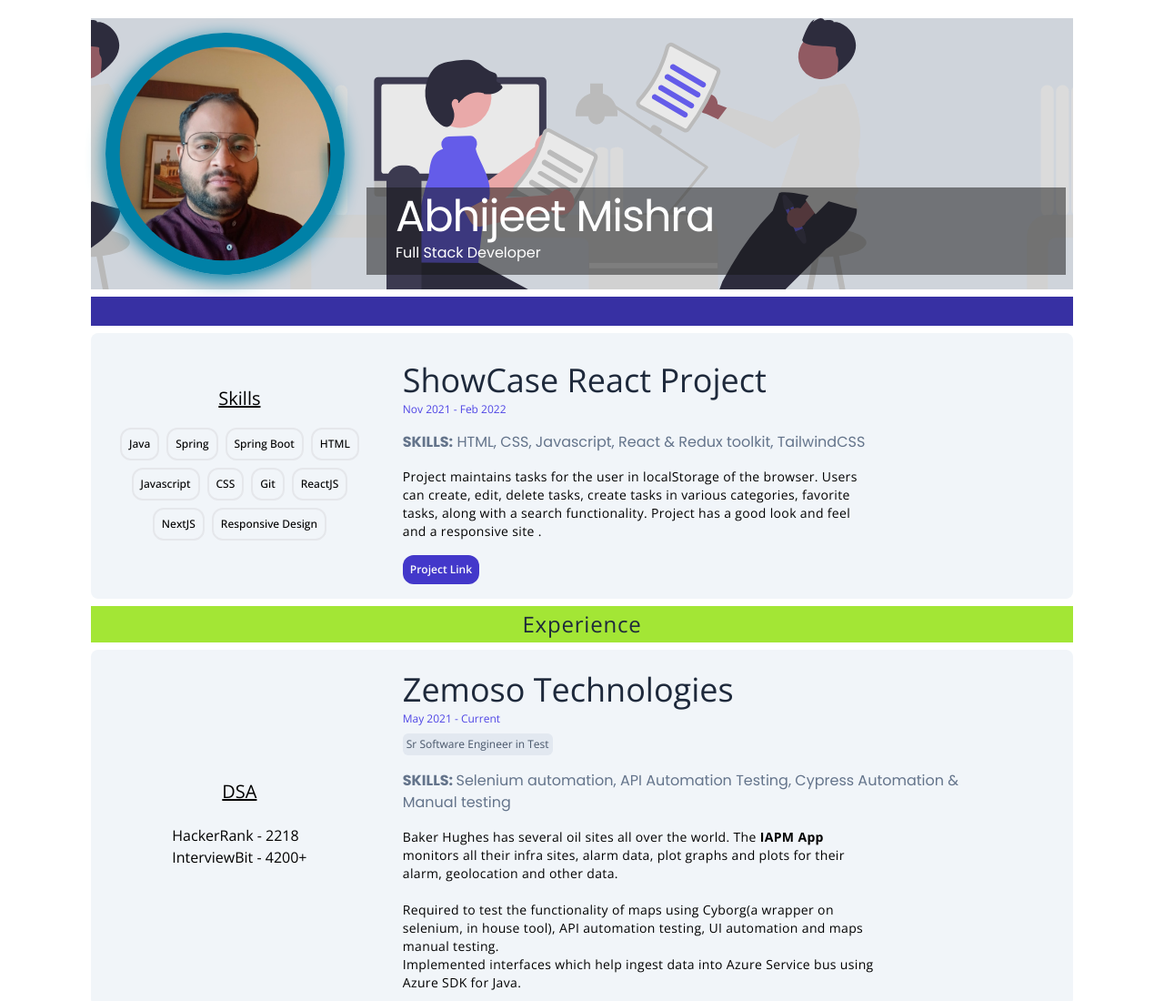
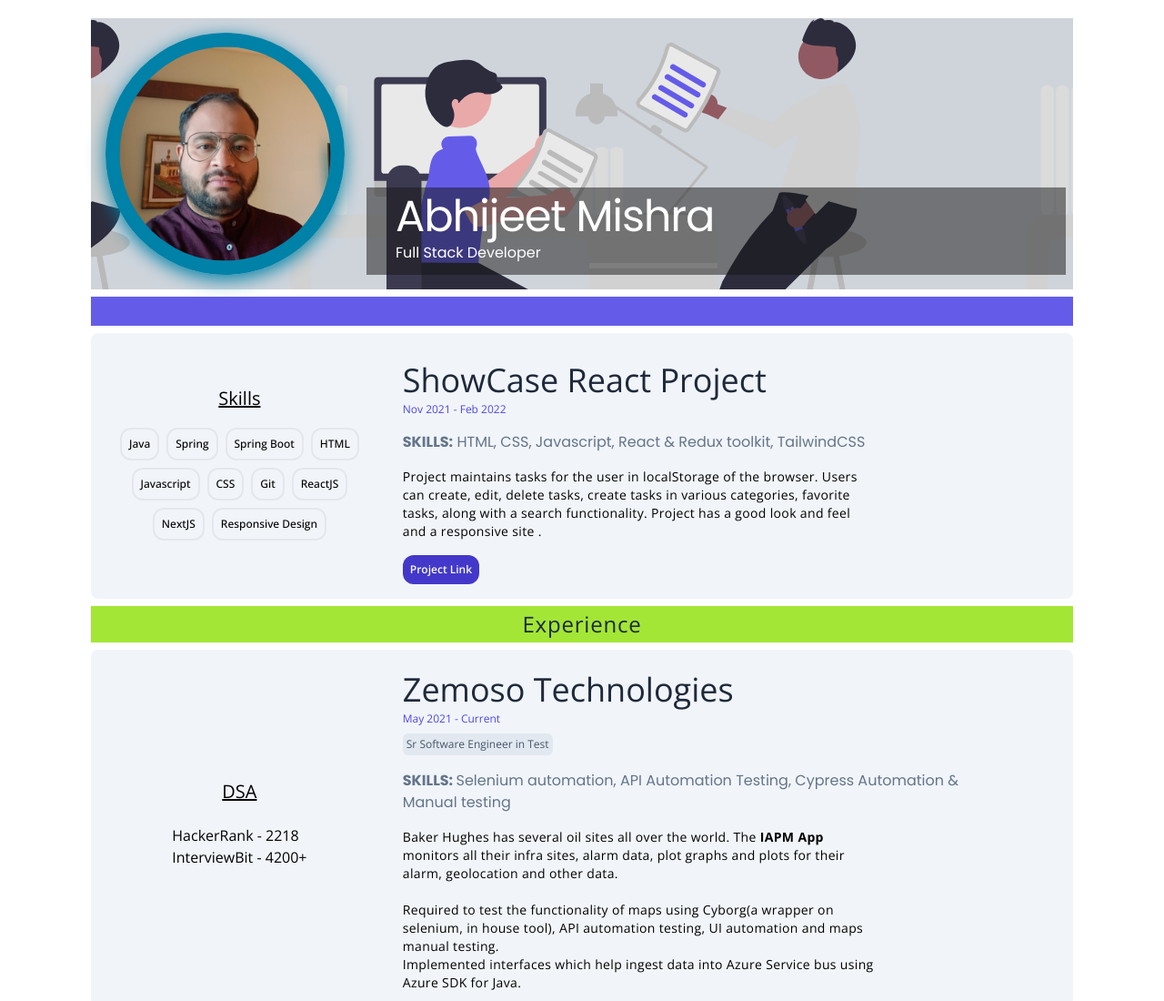
Before and after one commit to radharamanaa/Resume-FS, a plain HTML site: page index.html in a window 1280 px wide. Shown: the top 1100 px of the page at 91% size. Drawn offline with nearby package versions, Linux system fonts and the light colour scheme.

Commit message:
better-lookk

```diff
--- a/index.css
+++ b/index.css
@@ -34,7 +34,9 @@ div.photo-margin > img {
 .exp-break {
   margin: 0 auto;
   max-width: 1080px;
-  /* background-color: var(--bg-color); */
+}
+.exp-break {
+  background-color: #645ce8;
 }
 .main-container-2 {
   margin: 0 auto;
--- a/index.html
+++ b/index.html
@@ -41,7 +41,7 @@
         </div>
       </div>
     </div>
-    <div class="exp-break h-8 bg-indigo-800 w-full my-2"></div>
+    <div class="exp-break h-8 w-full my-2"></div>
     <div class="main-container-2 relative ">
       <div class="center bg-slate-100 rounded-lg">
         <div class="aside p-4 flex flex-col items-center justify-center">
```
